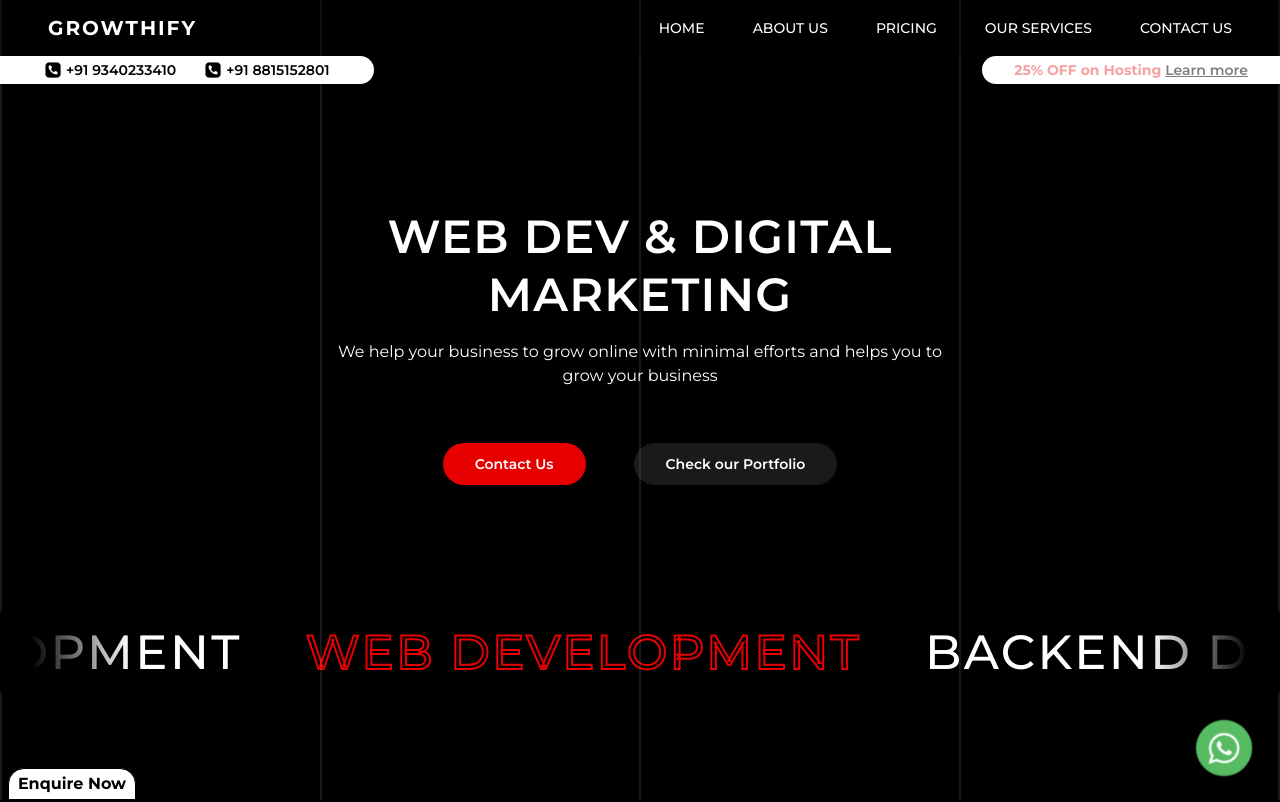
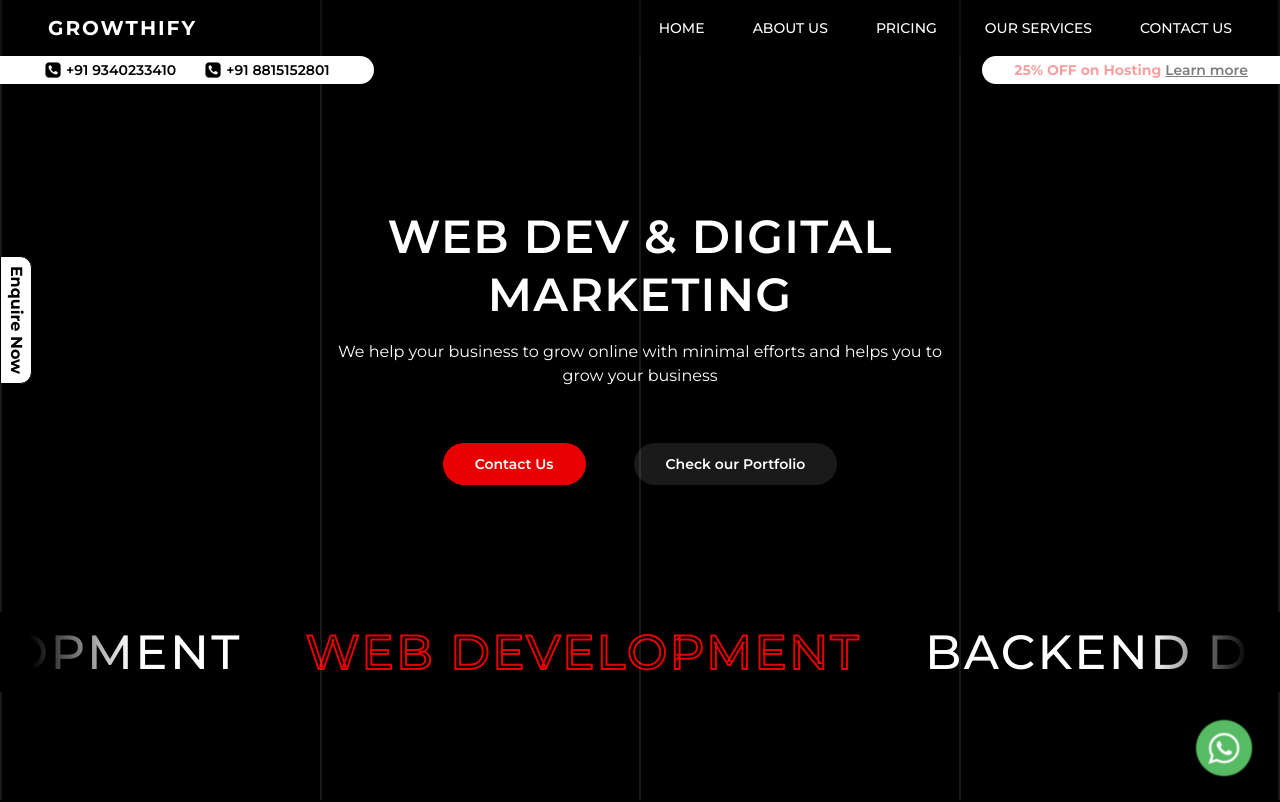
Before and after one commit to lovesinghkalbhor/Growthify, a Next.js app: page / in a window 1280 px wide. Shown: the top 802 px of the page. Built offline with nearby package versions, Linux system fonts and the light colour scheme.

Commit message:
Added enquire now button and changed the logo

```diff
--- a/src/app/page.jsx
+++ b/src/app/page.jsx
@@ -1,8 +1,6 @@
 "use client";
 import "@/global-css/home.css";
 import Image from "next/image";
-import dynamic from "next/dynamic";
-
 import { motion } from "framer-motion";
 import { useRef, useEffect, useState } from "react";
 import Footer from "@/custom_components/footer";
--- a/src/custom_components/contact_usmodel.jsx
+++ b/src/custom_components/contact_usmodel.jsx
@@ -57,17 +57,24 @@ export default function ContactUsModal() {
   return (
     <>
       <button
-        className="fixed bottom-0 left-2 flex justify-center items-center  z-[1000]  w-32 h-8 rounded-t-2xl bg-white border border-black"
+        className="sm:hidden  fixed bottom-5 left-5 flex justify-center items-center  z-[1000] animate-bounce w-16 h-16 rounded-full bg-white border border-black"
         onClick={() => document.getElementById("my_modal_3").showModal()}
       >
-        {/* <Image
+        <Image
           src="/images/chat.png"
-          className="w-8 h-8"
+          className="w-8 h-8 "
           width={40}
           height={40}
           alt="Chat Icon"
-        /> */}
-        <span className=" text-black text-nowrap font-bold">Enquire Now</span>
+        />
+      </button>
+      <button
+        className="hidden fixed top-64 left-0 sm:flex justify-center items-center  z-[1000]  w-8 h-32 rounded-e-xl bg-white border border-black"
+        onClick={() => document.getElementById("my_modal_3").showModal()}
+      >
+        <span className="  rotate-90 text-black text-nowrap font-bold">
+          Enquire Now
+        </span>
       </button>
       <dialog data-theme="light" id="my_modal_3" className="modal rounded-lg">
         <div className="modal-box">
```
Also changed, not shown: 1 other file (tests, documents, lock files or other folders).
